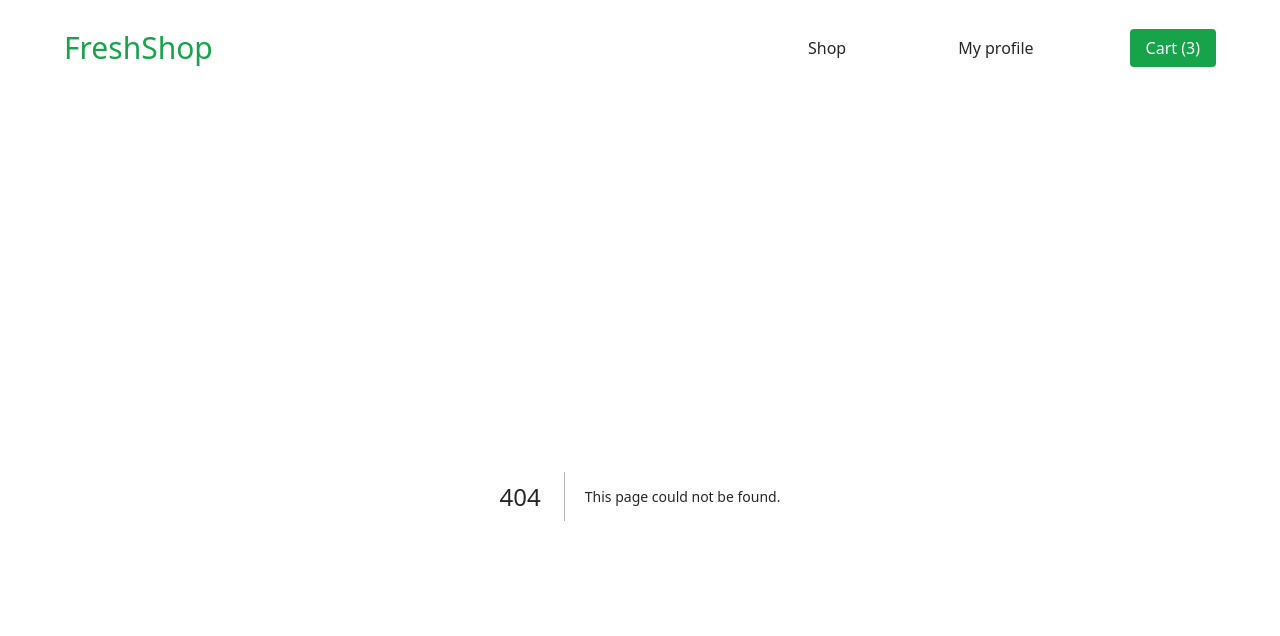
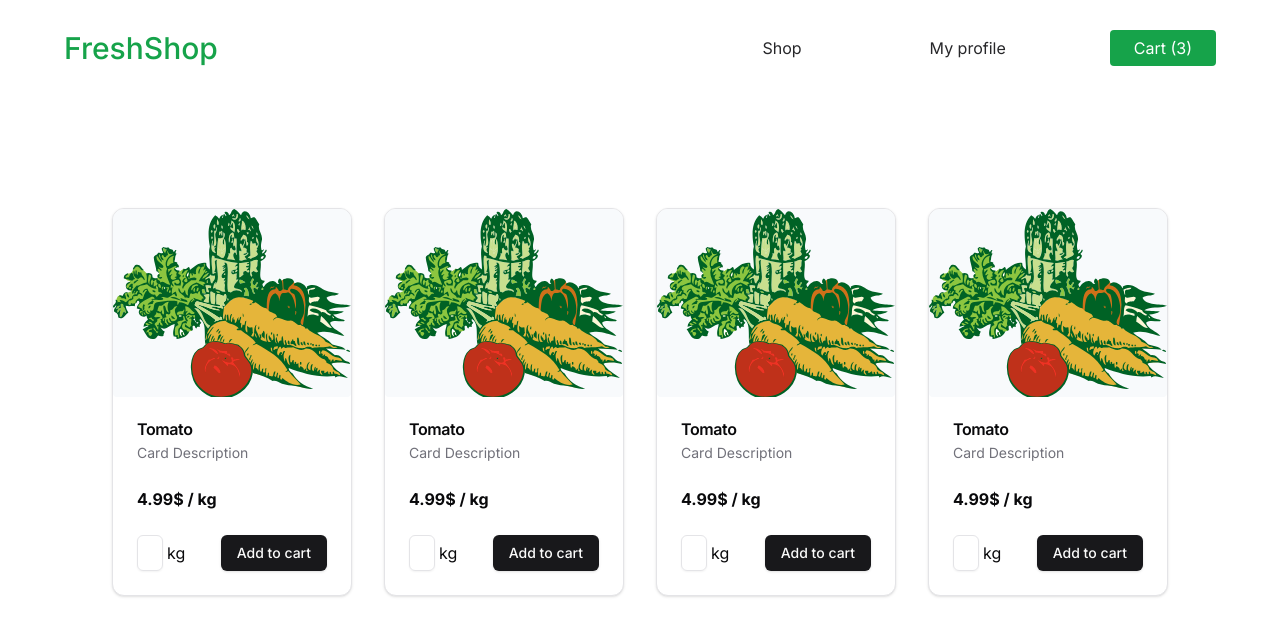
Before and after one commit to adamTop1/E-commerce-shop, a Next.js app in the folder client/: page /shop in a window 1280 px wide. Before the commit this address had no page. Shown: the top 636 px of the page. Built offline with nearby package versions, Linux system fonts and the light colour scheme.

Commit message:
add shop page

```diff
--- /dev/null
+++ b/client/src/app/cart/page.tsx
@@ -0,0 +1,9 @@
+import React from 'react'
+
+const Cart = () => {
+  return (
+    <div>Cart</div>
+  )
+}
+
+export default Cart
--- a/client/src/app/layout.tsx
+++ b/client/src/app/layout.tsx
@@ -1,6 +1,6 @@
 import type { Metadata } from 'next'
 import './globals.css'
-import { Poppins } from 'next/font/google'
+import { Inter } from 'next/font/google'
 import Navigation from '@/components/Nav/Navigation'
 
 export const metadata: Metadata = {
@@ -8,11 +8,7 @@ export const metadata: Metadata = {
 	description: 'Shop for fresh produce',
 }
 
-const poppins = Poppins({
-	subsets: ['latin'],
-	variable: '--font-poppins',
-	weight: [ '600', '700'],
-})
+const inter = Inter({ subsets: ['latin'] })
 
 export default function RootLayout({
 	children,
@@ -21,7 +17,7 @@ export default function RootLayout({
 }>) {
 	return (
 		<html lang='en'>
-			<body className={`${poppins.variable} text-zinc-800 `}>
+			<body className={`${inter.className} text-zinc-800 `}>
 				<div className='w-full h-full'>
 					<Navigation />
 					{children}
--- /dev/null
+++ b/client/src/app/shop/page.tsx
@@ -0,0 +1,90 @@
+import { Card, CardContent, CardDescription, CardFooter, CardHeader, CardTitle } from '@/components/ui/card'
+import React from 'react'
+import Image from 'next/image'
+import { Button } from '@/components/ui/button'
+import { Input } from '@/components/ui/input'
+
+const Shop = () => {
+	return (
+		<div className='grid grid-cols-4 gap-8 mx-28 my-28'>
+			<Card className='overflow-hidden'>
+				<div className='flex items-center justify-center rounded bg-slate-50'>
+					<Image src='/vegetables-main.svg' alt='vegetables' width={300} height={300} />
+				</div>
+				<CardHeader>
+					<CardTitle>Tomato</CardTitle>
+					<CardDescription>Card Description</CardDescription>
+				</CardHeader>
+				<CardContent>
+				<p className='font-bold'>4.99$ / kg</p>
+				</CardContent>
+				<CardFooter className='flex justify-between'>
+					<div className='flex items-center gap-1'>
+						<Input type='number' placeholder='1' className='w-1/4' />
+						<p>kg</p>
+					</div>
+					<Button>Add to cart</Button>
+				</CardFooter>
+			</Card>
+			<Card className='overflow-hidden'>
+				<div className='flex items-center justify-center rounded bg-slate-50'>
+					<Image src='/vegetables-main.svg' alt='vegetables' width={300} height={300} />
+				</div>
+				<CardHeader>
+					<CardTitle>Tomato</CardTitle>
+					<CardDescription>Card Description</CardDescription>
+				</CardHeader>
+				<CardContent>
+				<p className='font-bold'>4.99$ / kg</p>
+				</CardContent>
+				<CardFooter className='flex justify-between'>
+					<div className='flex items-center gap-1'>
+						<Input type='number' placeholder='1' className='w-1/4' />
+						<p>kg</p>
+					</div>
+					<Button>Add to cart</Button>
+				</CardFooter>
+			</Card>
+			<Card className='overflow-hidden'>
+				<div className='flex items-center justify-center rounded bg-slate-50'>
+					<Image src='/vegetables-main.svg' alt='vegetables' width={300} height={300} />
+				</div>
+				<CardHeader>
+					<CardTitle>Tomato</CardTitle>
+					<CardDescription>Card Description</CardDescription>
+				</CardHeader>
+				<CardContent>
+				<p className='font-bold'>4.99$ / kg</p>
+				</CardContent>
+				<CardFooter className='flex justify-between'>
+					<div className='flex items-center gap-1'>
+						<Input type='number' placeholder='1' className='w-1/4' />
+						<p>kg</p>
+					</div>
+					<Button>Add to cart</Button>
+				</CardFooter>
+			</Card>
+			<Card className='overflow-hidden'>
+				<div className='flex items-center justify-center rounded bg-slate-50'>
+					<Image src='/vegetables-main.svg' alt='vegetables' width={300} height={300} />
+				</div>
+				<CardHeader>
+					<CardTitle>Tomato</CardTitle>
+					<CardDescription>Card Description</CardDescription>
+				</CardHeader>
+				<CardContent>
+					<p className='font-bold'>4.99$ / kg</p>
+				</CardContent>
+				<CardFooter className='flex justify-between'>
+					<div className='flex items-center gap-1'>
+						<Input type='number' placeholder='1' className='w-1/4' />
+						<p>kg</p>
+					</div>
+					<Button>Add to cart</Button>
+				</CardFooter>
+			</Card>
+		</div>
+	)
+}
+
+export default Shop
--- a/client/src/components/Main/Header.tsx
+++ b/client/src/components/Main/Header.tsx
@@ -26,7 +26,7 @@ const Header = () => {
 					</div>
 					<div className='h-[60px] w-[2px]  bg-zinc-500'></div>
 					<div className='flex flex-col items-center px-4'>
-						<span className='text-xl font-bold'>98%</span>
+						<span className='text-xl font-bold'>99%</span>
 						<p>Satisfied customers </p>
 					</div>
 				</div>
--- a/client/src/components/Nav/Navigation.tsx
+++ b/client/src/components/Nav/Navigation.tsx
@@ -6,17 +6,17 @@ const Navigation = () => {
 			<h1 className='text-3xl font-medium text-green-600'>FreshShop</h1>
 			<ul className='flex gap-20'>
 				<li>
-					<Link href='/shop' className='px-4 py-2'>
+					<Link href='/shop' className='px-6 py-2'>
 						Shop
 					</Link>
 				</li>
 				<li>
-					<Link href='/products' className='px-4 py-2'>
+					<Link href='/products' className='px-6 py-2'>
 						My profile
 					</Link>
 				</li>
 				<li>
-					<Link href='/cart' className='px-4 py-2 text-white bg-green-600 rounded'>
+					<Link href='/cart' className='px-6 py-2 text-white bg-green-600 rounded'>
 						Cart (3)
 					</Link>
 				</li>
--- /dev/null
+++ b/client/src/components/ui/card.tsx
@@ -0,0 +1,76 @@
+import * as React from "react"
+
+import { cn } from "@/lib/utils"
+
+const Card = React.forwardRef<
+  HTMLDivElement,
+  React.HTMLAttributes<HTMLDivElement>
+>(({ className, ...props }, ref) => (
+  <div
+    ref={ref}
+    className={cn(
+      "rounded-xl border border-zinc-200 bg-white text-zinc-950 shadow dark:border-zinc-800 dark:bg-zinc-950 dark:text-zinc-50",
+      className
+    )}
+    {...props}
+  />
+))
+Card.displayName = "Card"
+
+const CardHeader = React.forwardRef<
+  HTMLDivElement,
+  React.HTMLAttributes<HTMLDivElement>
+>(({ className, ...props }, ref) => (
+  <div
+    ref={ref}
+    className={cn("flex flex-col space-y-1.5 p-6", className)}
+    {...props}
+  />
+))
+CardHeader.displayName = "CardHeader"
+
+const CardTitle = React.forwardRef<
+  HTMLParagraphElement,
+  React.HTMLAttributes<HTMLHeadingElement>
+>(({ className, ...props }, ref) => (
+  <h3
+    ref={ref}
+    className={cn("font-semibold leading-none tracking-tight", className)}
+    {...props}
+  />
+))
+CardTitle.displayName = "CardTitle"
+
+const CardDescription = React.forwardRef<
+  HTMLParagraphElement,
+  React.HTMLAttributes<HTMLParagraphElement>
+>(({ className, ...props }, ref) => (
+  <p
+    ref={ref}
+    className={cn("text-sm text-zinc-500 dark:text-zinc-400", className)}
+    {...props}
+  />
+))
+CardDescription.displayName = "CardDescription"
+
+const CardContent = React.forwardRef<
+  HTMLDivElement,
+  React.HTMLAttributes<HTMLDivElement>
+>(({ className, ...props }, ref) => (
+  <div ref={ref} className={cn("p-6 pt-0", className)} {...props} />
+))
+CardContent.displayName = "CardContent"
+
+const CardFooter = React.forwardRef<
+  HTMLDivElement,
+  React.HTMLAttributes<HTMLDivElement>
+>(({ className, ...props }, ref) => (
+  <div
+    ref={ref}
+    className={cn("flex items-center p-6 pt-0", className)}
+    {...props}
+  />
+))
+CardFooter.displayName = "CardFooter"
+
+export { Card, CardHeader, CardFooter, CardTitle, CardDescription, CardContent }
--- /dev/null
+++ b/client/src/components/ui/input.tsx
@@ -0,0 +1,25 @@
+import * as React from "react"
+
+import { cn } from "@/lib/utils"
+
+export interface InputProps
+  extends React.InputHTMLAttributes<HTMLInputElement> {}
+
+const Input = React.forwardRef<HTMLInputElement, InputProps>(
+  ({ className, type, ...props }, ref) => {
+    return (
+      <input
+        type={type}
+        className={cn(
+          "flex h-9 w-full rounded-md border border-zinc-200 bg-transparent px-3 py-1 text-sm shadow-sm transition-colors file:border-0 file:bg-transparent file:text-sm file:font-medium file:text-zinc-950 placeholder:text-zinc-500 focus-visible:outline-none focus-visible:ring-1 focus-visible:ring-zinc-950 disabled:cursor-not-allowed disabled:opacity-50 dark:border-zinc-800 dark:file:text-zinc-50 dark:placeholder:text-zinc-400 dark:focus-visible:ring-zinc-300",
+          className
+        )}
+        ref={ref}
+        {...props}
+      />
+    )
+  }
+)
+Input.displayName = "Input"
+
+export { Input }
```
